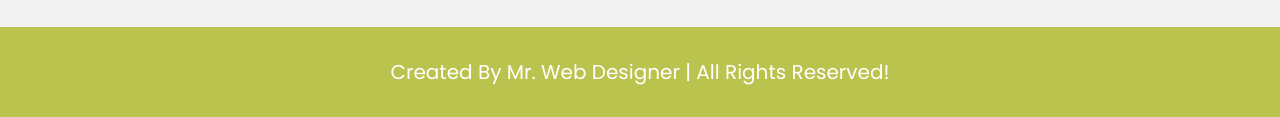
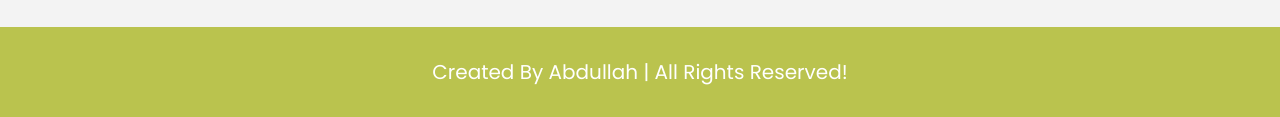
Before and after one commit to ABDULLAH11999/grocery, a plain HTML site: page index.html in a window 1280 px wide. Shown: the part 8007-8124 px from the top of the page. Drawn offline with Linux system fonts and the light colour scheme.

Commit message:
Update index.html

```diff
--- a/index.html
+++ b/index.html
@@ -807,7 +807,7 @@
 
 </section>
 
-<section class="credit">created by mr. web designer | all rights reserved!</section>
+<section class="credit">created by Abdullah | all rights reserved!</section>
 
 <!-- footer section ends -->
 
```
